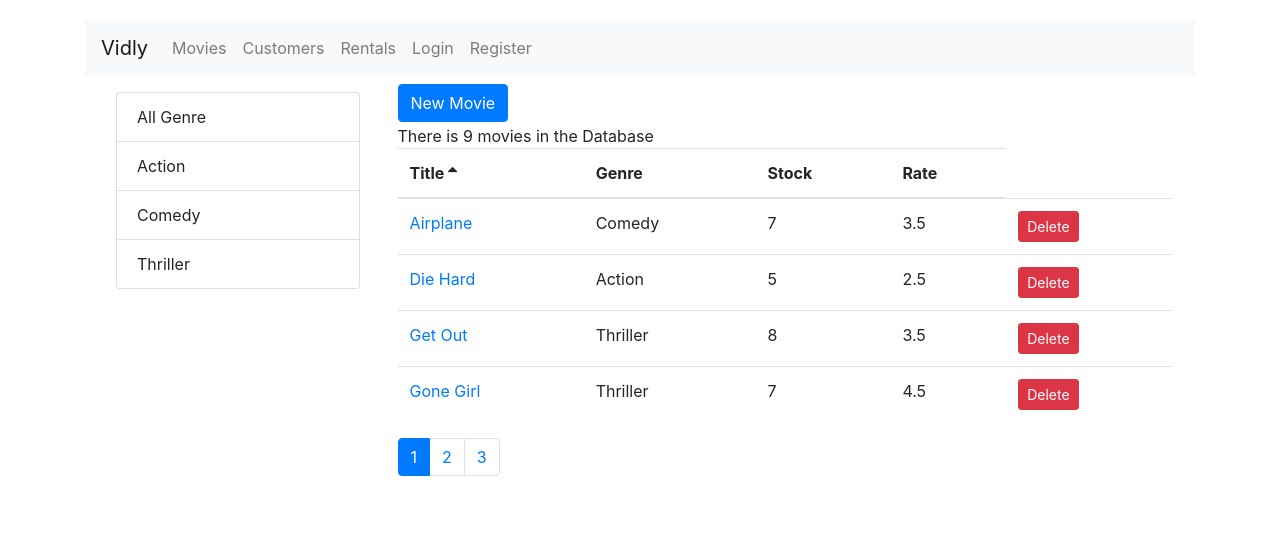
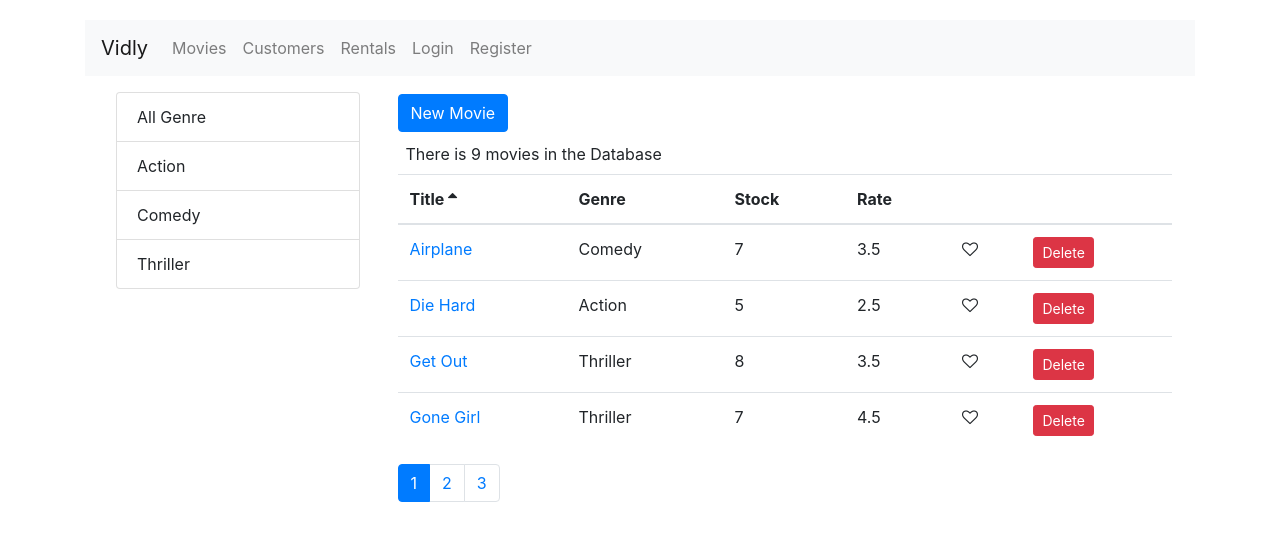
Before and after one commit to blackbox47/vidly, a React (Create React App) app: page /movies in a window 1280 px wide. Shown: the top 540 px of the page. Built offline with nearby package versions, Linux system fonts and the light colour scheme.

Commit message:
Like Component added

```diff
--- /dev/null
+++ b/src/components/common/like.jsx
@@ -0,0 +1,17 @@
+import React, { Component } from "react";
+
+class Like extends Component {
+  render() {
+    let classes = "fa fa-heart";
+    if (!this.props.like) classes += "-o";
+    return (
+      <i
+        className={classes}
+        onClick={this.props.onClick}
+        aria-hidden="true"
+      ></i>
+    );
+  }
+}
+
+export default Like;
--- a/src/components/movieTable.jsx
+++ b/src/components/movieTable.jsx
@@ -1,11 +1,19 @@
 import React, { Component } from "react";
 import { Link } from "react-router-dom";
+import Like from "./common/like";
 
 class MovieTable extends Component {
   renderSortIcon = column => {
     if (this.props.sortColumn.order === "asc")
       return <i className="fa fa-sort-asc"></i>;
     else return <i className="fa fa-sort-desc"></i>;
+  };
+
+  handleLike = movie => {
+    const movies = [...this.props.paginated_movies];
+    const index = movies.indexOf(movie);
+    movies[index].liked = !movies[index].liked;
+    this.setState({ movies });
   };
 
   render() {
@@ -20,6 +28,8 @@
             <th onClick={() => this.props.onSort("genre.name")}>Genre</th>
             <th onClick={() => this.props.onSort("numberInStock")}>Stock</th>
             <th onClick={() => this.props.onSort("dailyRentalRate")}>Rate</th>
+            <th />
+            <th />
           </tr>
         </thead>
         <tbody>
@@ -31,6 +41,12 @@
               <td>{movie.genre.name}</td>
               <td>{movie.numberInStock}</td>
               <td>{movie.dailyRentalRate}</td>
+              <td className="myCSS">
+                <Like
+                  like={movie.liked}
+                  onClick={() => this.handleLike(movie)}
+                />
+              </td>
               <td>
                 <button
                   onClick={() => this.props.onDelete(movie)}
--- a/src/components/movies.jsx
+++ b/src/components/movies.jsx
@@ -80,11 +80,11 @@
             <Link
               to="/movies/new"
               className="btn btn-primary"
-              style={{ marginBottom: 2 }}
+              style={{ marginBottom: 2, marginTop: 10 }}
             >
               New Movie
             </Link>
-            <div>
+            <div className="m-2">
               <span>
                 {filtered.length === 0
                   ? "There is no Movie in the Database"
```
